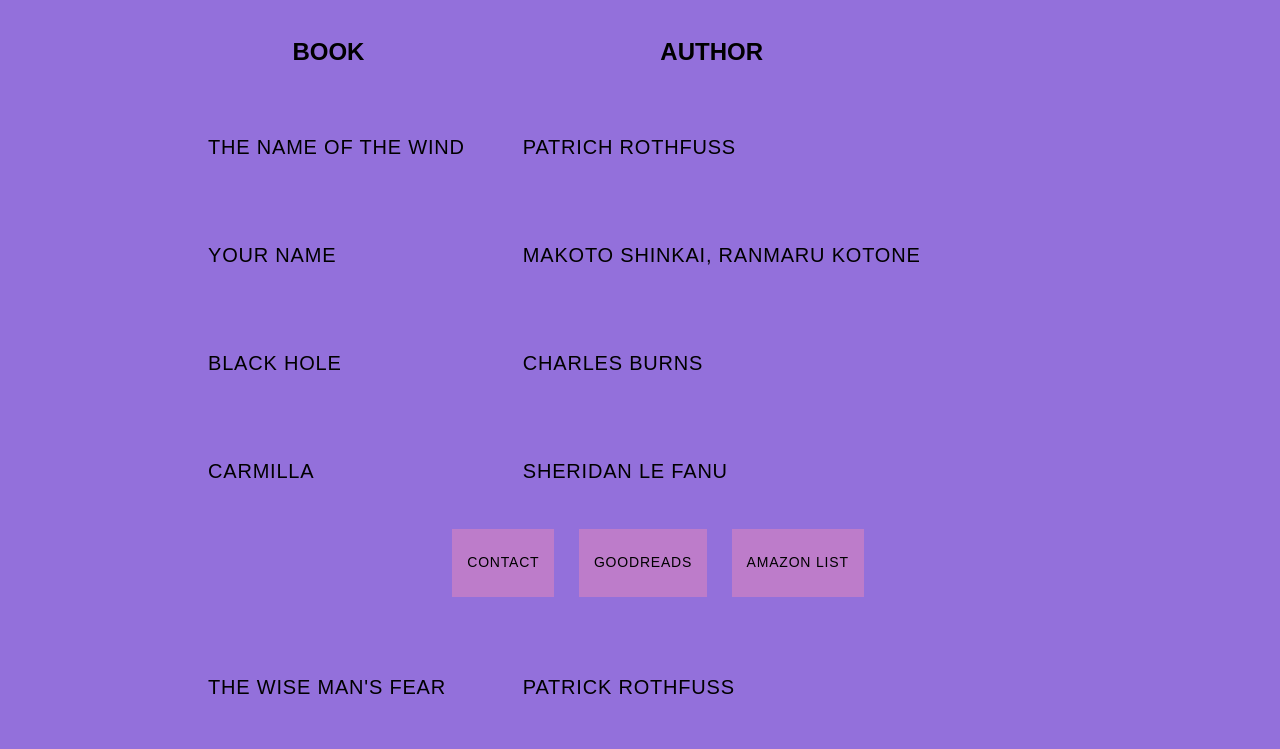
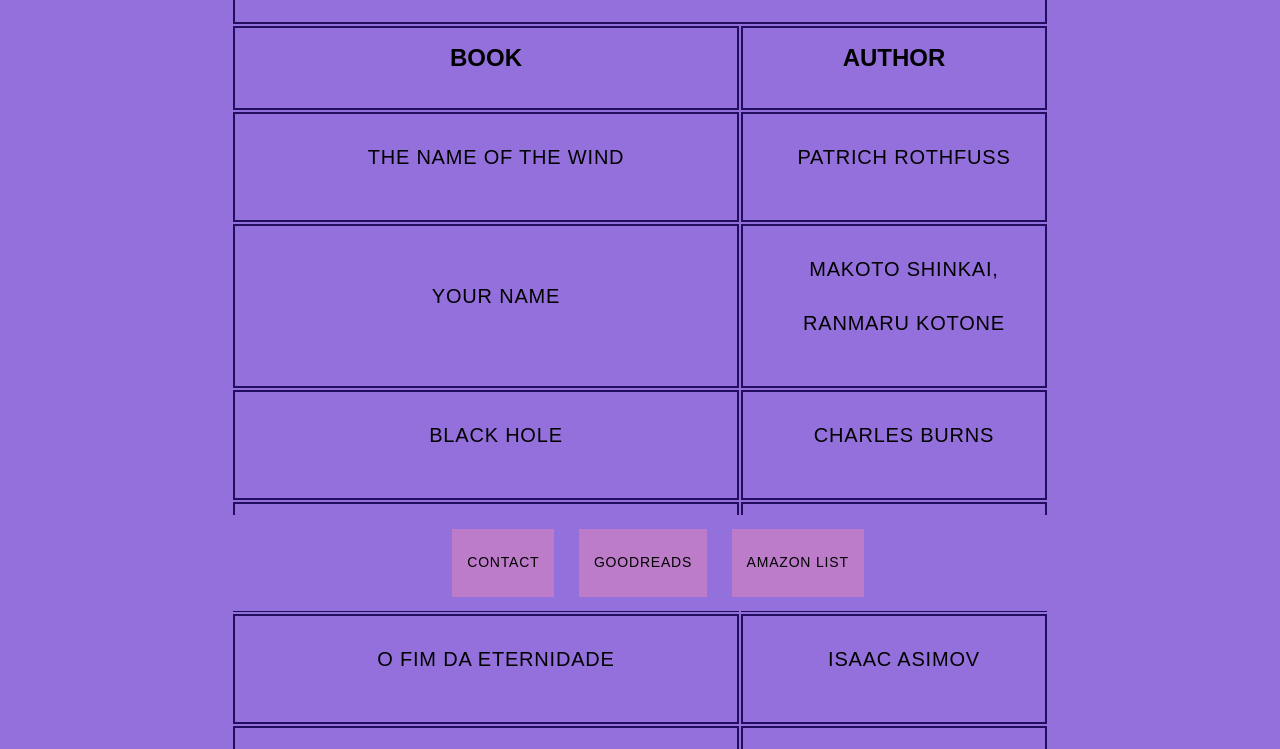
Before and after one commit to milagb/html_study, a plain HTML site: page BookTable.html in a window 1280 px wide. Shown: the part 184-933 px from the top of the page. Drawn offline with Linux system fonts and the light colour scheme; a web font is replaced by a local one.

Commit message:
Continue css style

```diff
--- a/style.css
+++ b/style.css
@@ -28,7 +28,7 @@ h3 {
     font-size: 20px;
     padding: 15px;
     text-transform: uppercase;
-    text-align: left;
+    text-align: center;
     margin-left: 20px;
     font-weight: 500;
     line-height: 2.7;
@@ -52,7 +52,25 @@ footer h3 {
   }
 
 .container {
-max-width: 940px;
-margin: 0 auto;
-height: 800px;
+    max-width: 940px;
+    margin: 0 auto;
+    height: 800px;
 }
+
+.left {
+    width: 500px;
+}
+
+th {
+    border: 2px solid rgb(35, 13, 95);
+}
+
+table {
+    text-align: center;
+    margin: 20px auto;
+}
+
+td {
+    border: 2px solid rgb(35, 13, 95);
+    width:  300px;
+}
```
